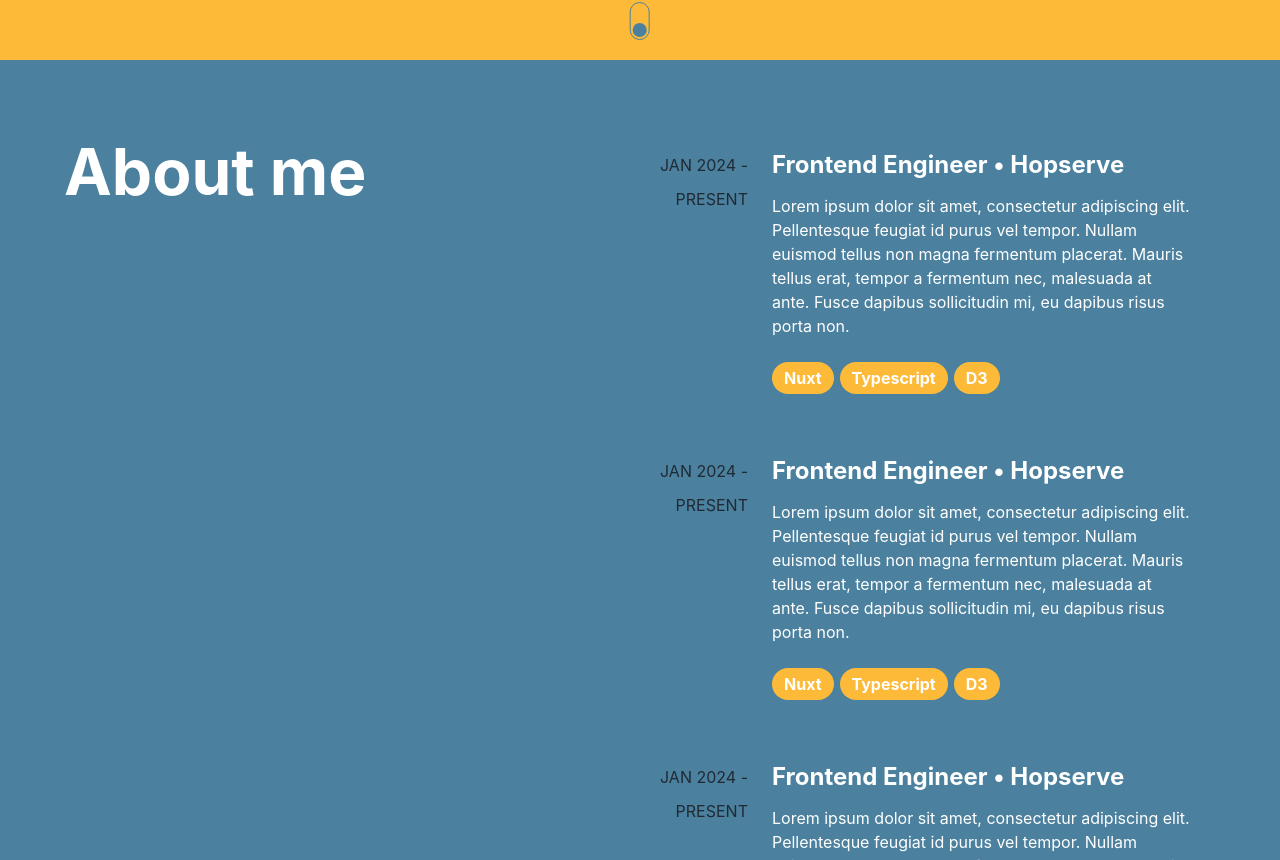
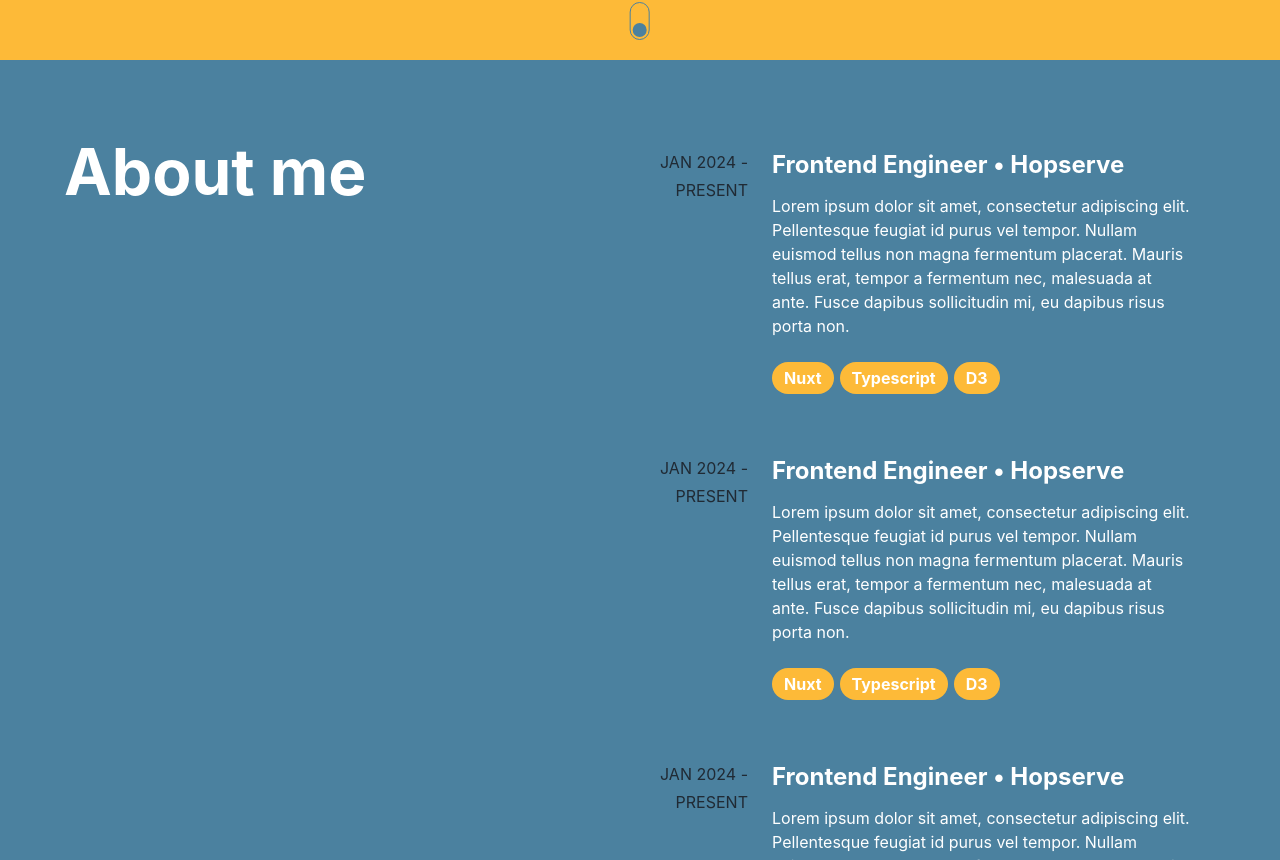
Before and after one commit to balzacbdmt/portfolio-2024, a React (Vite) app: page / in a window 1280 px wide. Shown: the part 740-1600 px from the top of the page. Built offline with nearby package versions, Linux system fonts and the light colour scheme.

Commit message:
fix alignment

```diff
--- a/src/components/features/about/About.module.scss
+++ b/src/components/features/about/About.module.scss
@@ -35,7 +35,7 @@
 
       > .date {
         margin: 0;
-        line-height: 34px;
+        line-height: 28px;
         text-align: right;
         @extend .uppercase;
         color: $blue;
```
